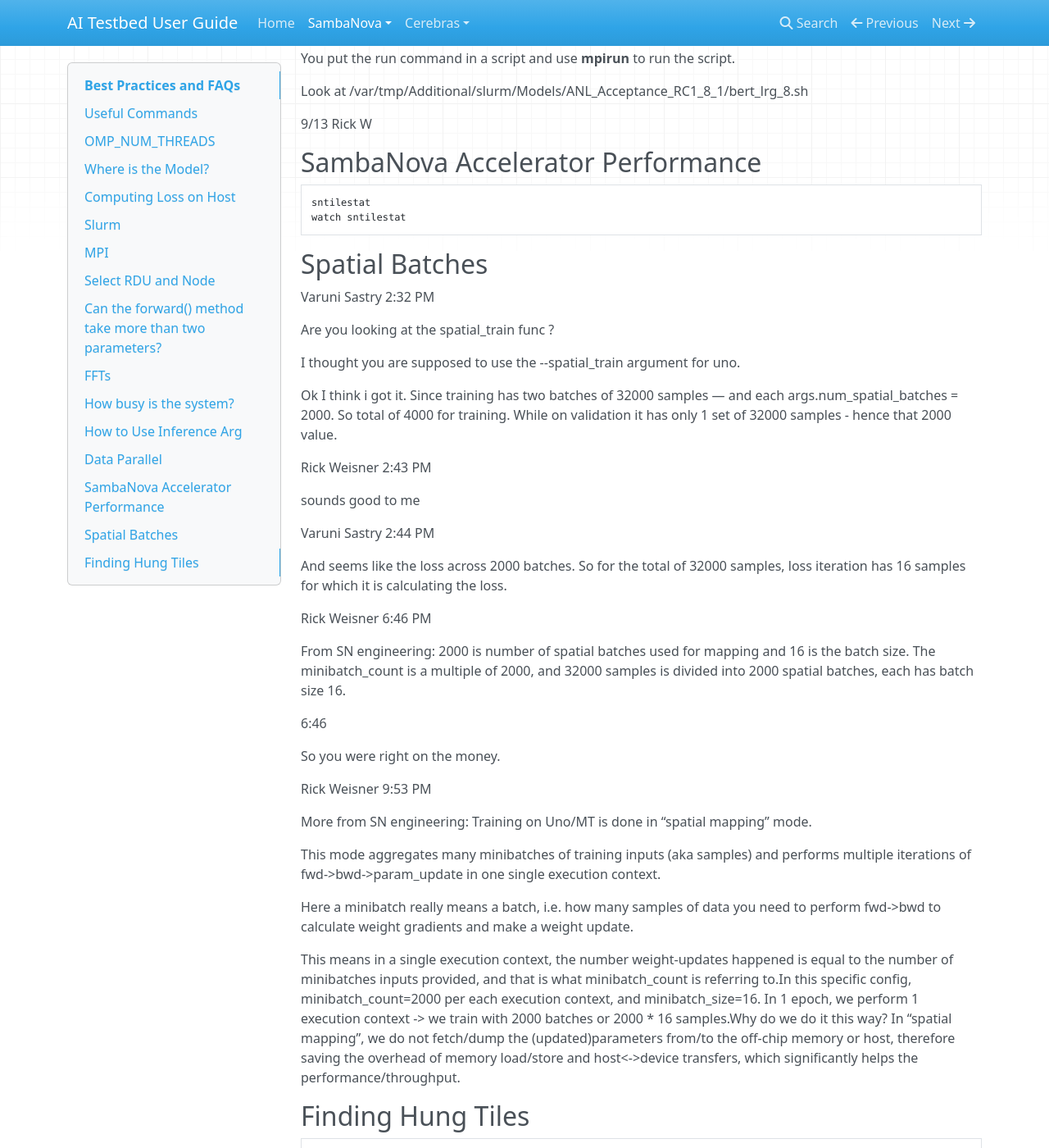
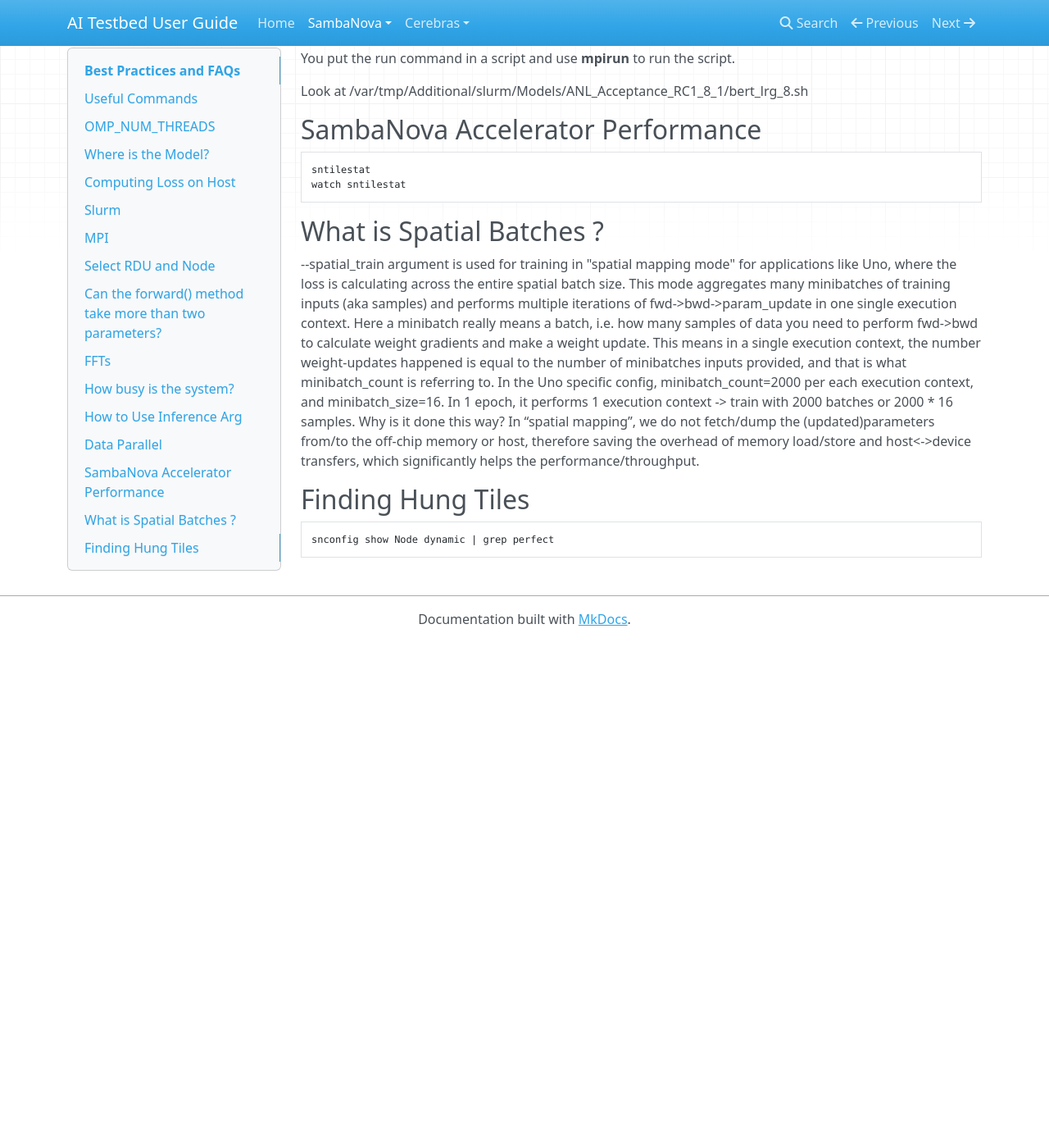
Before and after one commit to argonne-lcf/ai-testbed-userdocs, an MkDocs documentation site: the page built from docs/sambanova/Best-Practices-and-FAQs.md, in a window 1280 px wide and 1400 px high, scrolled down 4797 px. Shown: the whole window at 82% size. Built offline with MkDocs 1.6.1, drawn with Linux system fonts in a browser that asks for light colours; nearby versions of some CDN libraries; after the commit the page ends 5580 px from its top, so only the background shows below that.

Commit message:
Update Best-Practices-and-FAQs.md

````diff
--- a/docs/sambanova/Best-Practices-and-FAQs.md
+++ b/docs/sambanova/Best-Practices-and-FAQs.md
@@ -273,7 +273,6 @@
 
 Look at /var/tmp/Additional/slurm/Models/ANL_Acceptance_RC1_8_1/bert_lrg_8.sh
 
-9/13 Rick W
 
 ## SambaNova Accelerator Performance
 
@@ -282,41 +281,9 @@
 watch sntilestat
 ```
 
-## Spatial Batches
+## What is Spatial Batches ?
 
-Varuni Sastry  2:32 PM
-
-Are you looking at the spatial_train func ?
-
-I thought you are supposed to use the --spatial_train argument for uno.
-
-Ok I think i got it. Since training has two batches of 32000 samples — and each args.num_spatial_batches = 2000. So total of 4000 for training. While on validation it has only 1 set of 32000 samples - hence that 2000 value.
-
-Rick Weisner  2:43 PM
-
-sounds good to me
-
-Varuni Sastry  2:44 PM
-
-And seems like the loss across 2000 batches. So for the total of 32000 samples, loss iteration has 16 samples for which it is calculating the loss.
-
-Rick Weisner  6:46 PM
-
-From SN engineering: 2000 is number of spatial batches used for mapping and 16 is the batch size. The minibatch_count is a multiple of 2000, and 32000 samples is divided into 2000 spatial batches, each has batch size 16.
-
-6:46
-
-So you were right on the money.
-
-Rick Weisner  9:53 PM
-
-More from SN engineering: Training on Uno/MT is done in “spatial mapping” mode.
-
-This mode aggregates many minibatches of training inputs (aka samples) and performs multiple iterations of fwd->bwd->param_update in one single execution context.
-
-Here a minibatch really means a batch, i.e. how many samples of data you need to perform fwd->bwd to calculate weight gradients and make a weight update.
-
-This means in a single execution context, the number weight-updates happened is equal to the number of minibatches inputs provided, and that is what minibatch_count is referring to.In this specific config, minibatch_count=2000 per each execution context, and minibatch_size=16. In 1 epoch, we perform 1 execution context -> we train with 2000 batches or 2000 * 16 samples.Why do we do it this way? In “spatial mapping”, we do not fetch/dump the (updated)parameters from/to the off-chip memory or host, therefore saving the overhead of memory load/store and host<->device transfers, which significantly helps the performance/throughput.
+--spatial_train argument is used for training in "spatial mapping mode" for applications like Uno, where the loss is calculating across the entire spatial batch size. This mode aggregates many minibatches of training inputs (aka samples) and performs multiple iterations of fwd->bwd->param_update in one single execution context. Here a minibatch really means a batch, i.e. how many samples of data you need to perform fwd->bwd to calculate weight gradients and make a weight update. This means in a single execution context, the number weight-updates happened is equal to the number of minibatches inputs provided, and that is what minibatch_count is referring to. In the Uno specific config, minibatch_count=2000 per each execution context, and minibatch_size=16. In 1 epoch, it performs 1 execution context -> train with 2000 batches or 2000 * 16 samples. Why is it done this way? In “spatial mapping”, we do not fetch/dump the (updated)parameters from/to the off-chip memory or host, therefore saving the overhead of memory load/store and host<->device transfers, which significantly helps the performance/throughput.
 
 ## Finding Hung Tiles
 
````
